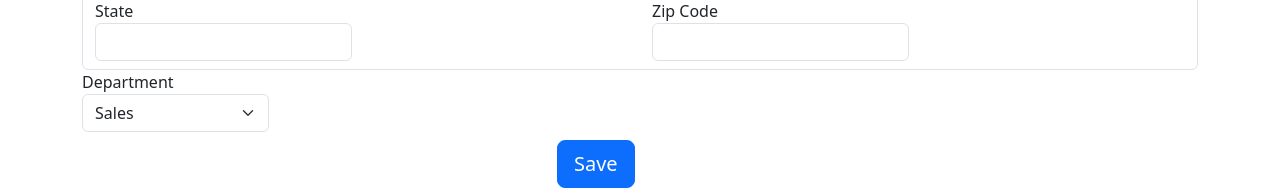
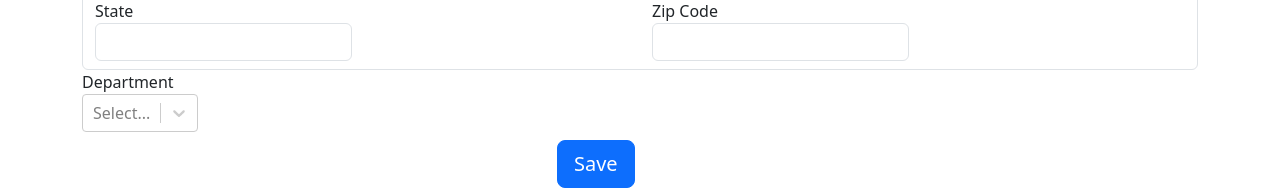
Before and after one commit to Thorekt/RobinOry_14_07072023, a React (Create React App) app: page / in a window 1280 px wide. Shown: the part 368-558 px from the top of the page. Built offline with nearby package versions, Linux system fonts and the light colour scheme.

Commit message:
ajout select + logo

```diff
--- a/package.json
+++ b/package.json
@@ -19,6 +19,7 @@
     "react-router": "^6.14.1",
     "react-router-dom": "^6.14.2",
     "react-scripts": "5.0.1",
+    "react-select": "^5.7.4",
     "web-vitals": "^2.1.0"
   },
   "scripts": {
--- /dev/null
+++ b/src/app/assets/datas/department.js
@@ -0,0 +1,9 @@
+const department = [
+  { value: 'Sales', label: 'Sales' },
+  { value: 'Marketing', label: 'Marketing' },
+  { value: 'Engineering', label: 'Engineering' },
+  { value: 'Human Resources', label: 'Human Resources' },
+  { value: 'Legal', label: 'Legal' },
+];
+
+export default department;
--- a/src/app/components/EmployeeForm.jsx
+++ b/src/app/components/EmployeeForm.jsx
@@ -3,8 +3,10 @@ import { Button } from 'react-bootstrap';
 import { useSelector, useDispatch } from 'react-redux';
 import DatePicker from 'react-datepicker';
 import 'react-datepicker/dist/react-datepicker.css';
+import Select from 'react-select';
 import selectEmployee from '../utils/selectors';
 import { addEmployeeAction } from '../features/employee';
+import departmentList from '../assets/datas/department';
 
 export default function EmployeeForm() {
   const dispatch = useDispatch();
@@ -53,7 +55,7 @@ export default function EmployeeForm() {
     document.getElementById('city').value = '';
     document.getElementById('state').value = '';
     document.getElementById('zipCode').value = '';
-    document.getElementById('departement').value = '';
+    document.getElementById('department').value = '';
   }
 
   function handleSubmit(e) {
@@ -68,7 +70,7 @@ export default function EmployeeForm() {
       city: e.target.elements.city.value,
       state: e.target.elements.state.value,
       zipCode: e.target.elements.zipCode.value,
-      departement: e.target.elements.departement.value,
+      department: e.target.elements.department.value,
     };
     if (isValidEmployee(employee) === true) {
       dispatch(addEmployeeAction(employee));
@@ -151,15 +153,10 @@ export default function EmployeeForm() {
         </div>
       </fieldset>
       <div>
-        <label htmlFor="departement" className="form-label">
+        {/* eslint-disable-next-line jsx-a11y/label-has-associated-control */}
+        <label htmlFor="department" className="form-label">
           Department
-          <select type="text" id="departement" name="departement" className="form-control form-select">
-            <option value="Sales">Sales</option>
-            <option value="Marketing">Marketing</option>
-            <option value="Engineering">Engineering</option>
-            <option value="Human Resources">Human Resources</option>
-            <option value="Legal">Legal</option>
-          </select>
+          <Select options={departmentList} id="department" name="department" />
         </label>
 
       </div>
--- a/src/app/components/NavBar.jsx
+++ b/src/app/components/NavBar.jsx
@@ -1,12 +1,16 @@
 import React from 'react';
 import { Link, NavLink } from 'react-router-dom';
 import '../styles/components/navBar.css';
+import logo from '../assets/images/logo.jpg';
 
 export default function NavBar() {
   return (
     <nav className="navbar navbar-expand-lg bg-body-tertiary">
       <div className="container-fluid">
-        <Link className="navbar-brand" to="/">HRnet</Link>
+        <Link className="navbar-brand" to="/">
+          <image className="" src={logo} alt="Logo" />
+          HRnet
+        </Link>
         <ul className="nav nav-pills ">
           <li className="nav-item">
             <NavLink activeClassName="active" className="nav-link" to="/">Home</NavLink>
```
Also changed, not shown: src/app/assets/images/logo.jpg (added), 1 other file (tests, documents, lock files or other folders).
